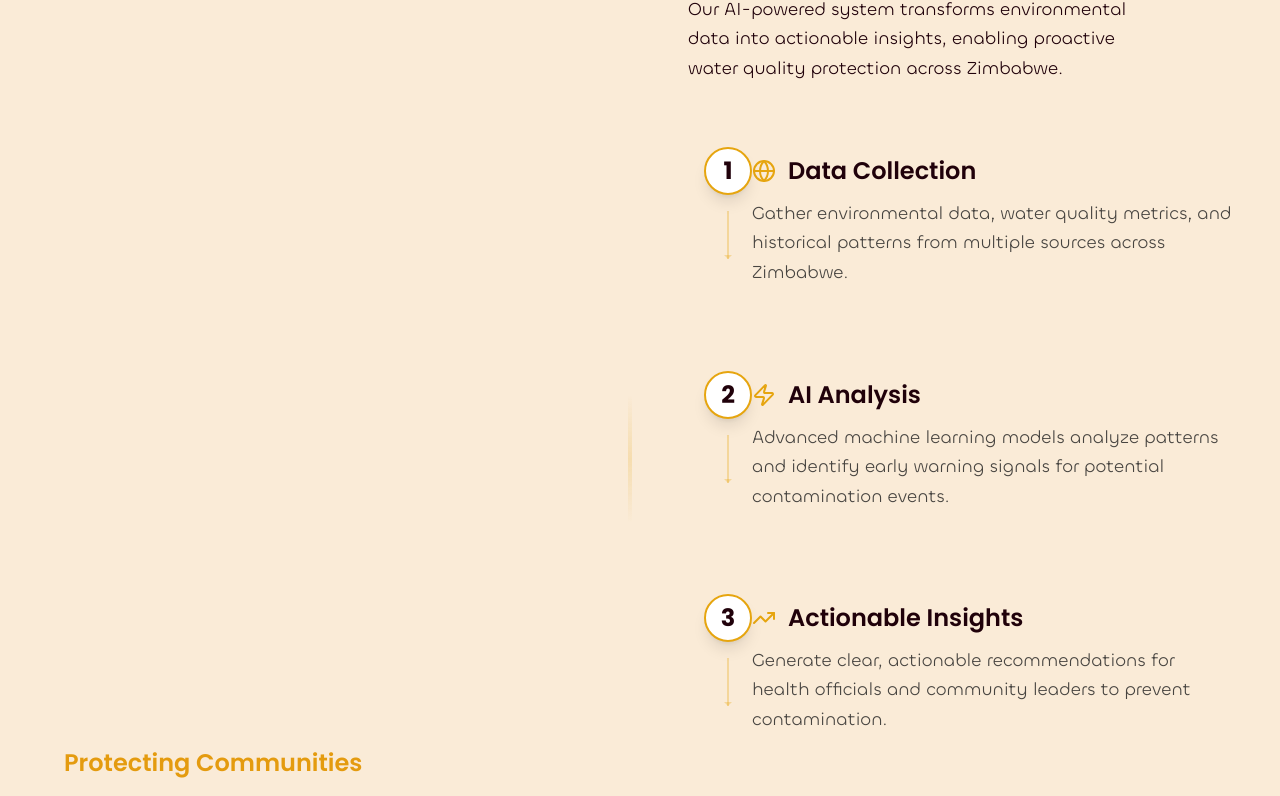
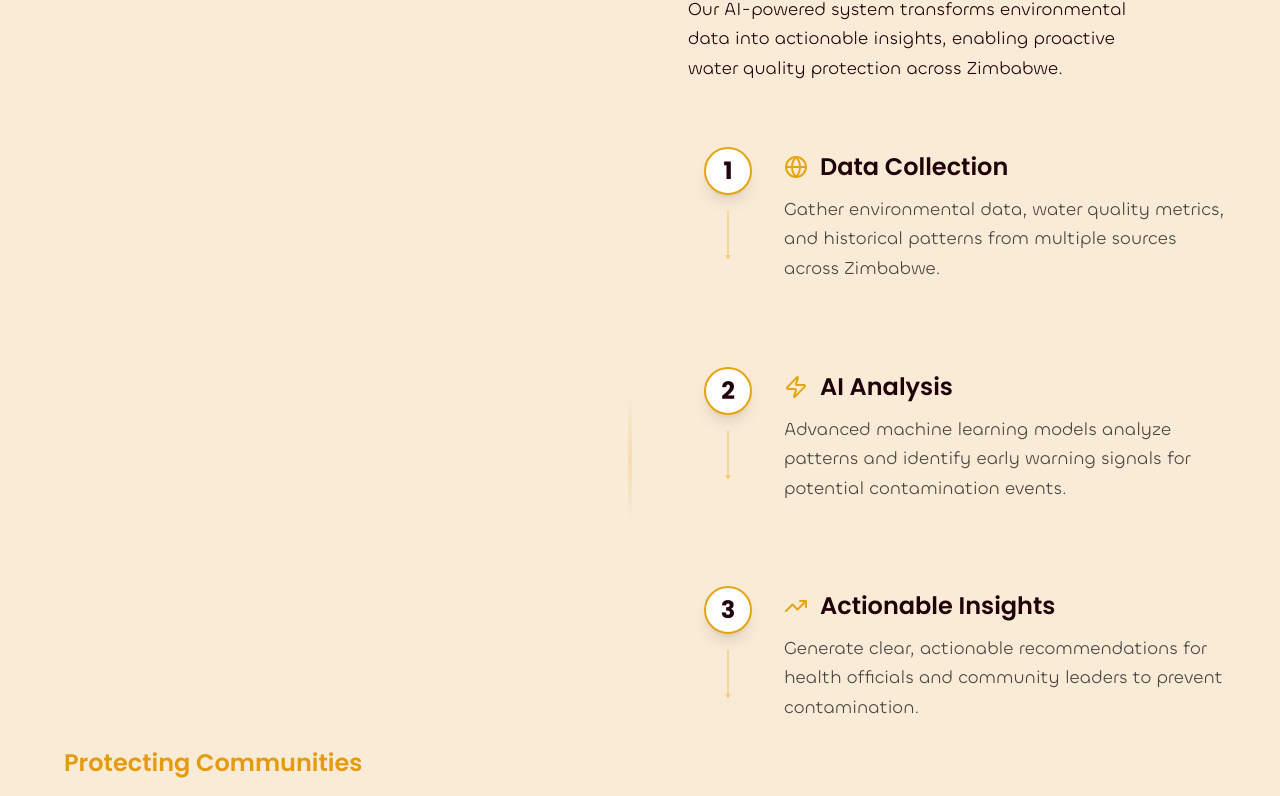
Before and after one commit to keith-ufumeli/ubuntu-aqua, a Next.js app: page / in a window 1280 px wide. Shown: the part 3749-4545 px from the top of the page. Built offline with nearby package versions, Linux system fonts and the light colour scheme.

Commit message:
Update VerticalSteps component and globals.css: Add gap between content and circle in step-container for improved layout consistency. Adjust padding in step content for better visual alignment.

```diff
--- a/src/app/globals.css
+++ b/src/app/globals.css
@@ -336,6 +336,7 @@
     border-radius: 12px;
     padding: 16px;
     margin: 8px 0;
+    gap: 2rem; /* Ensure consistent gap between circle and content */
   }
 
   .step-container:hover {
--- a/src/components/sections/HowItWorks/VerticalSteps.tsx
+++ b/src/components/sections/HowItWorks/VerticalSteps.tsx
@@ -239,7 +239,7 @@ const VerticalSteps = forwardRef<HTMLDivElement, VerticalStepsProps>(
                     stepRefsArray[index].current = el;
                   }
                 }}
-                className="relative flex items-start group cursor-pointer step-container"
+                className="relative flex items-start gap-8 group cursor-pointer step-container"
                 variants={stepVariants}
                 initial="hidden"
                 animate={isStepInView ? "visible" : "hidden"}
@@ -287,7 +287,7 @@ const VerticalSteps = forwardRef<HTMLDivElement, VerticalStepsProps>(
                 </div>
 
                 {/* Step Content */}
-                <motion.div className="flex-1 pt-2" variants={contentVariants}>
+                <motion.div className="flex-1 pt-1" variants={contentVariants}>
                   <div className="flex items-center gap-3 mb-3">
                     <motion.div variants={iconVariants} whileHover="hover">
                       <Icon className="w-6 h-6 text-primary" />
```
